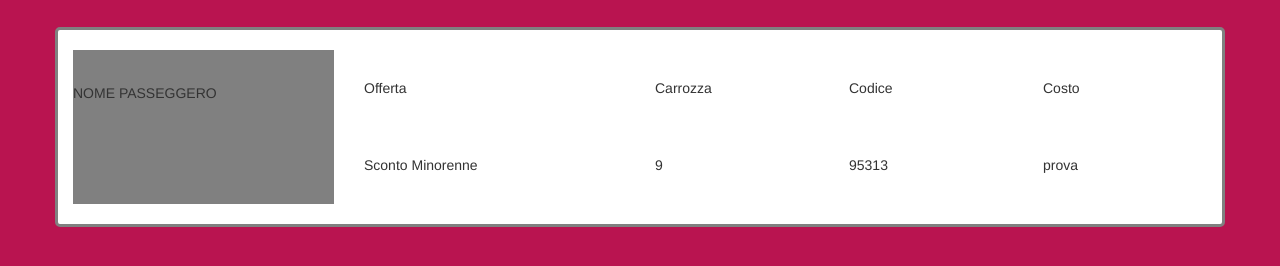
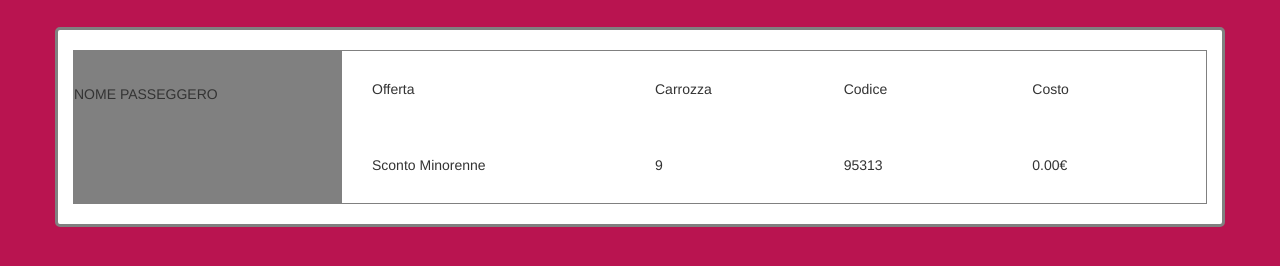
Before and after one commit to SimoneRomiti/js-biglietto-treno-form, a plain HTML site: page index.html in a window 1280 px wide. Both pictures are taken after a click on the button "Genera". Shown: the part 304-570 px from the top of the page. Drawn offline with nearby package versions, Linux system fonts and the light colour scheme.

Commit message:
Biglietto completo

```diff
--- a/css/style.css
+++ b/css/style.css
@@ -32,6 +32,18 @@ header{
   border: 1px solid #B91450;
 }
 
+.different{
+  margin-left: 0;
+  margin-right: 0;
+  border: 1px solid grey;
+}
+.first{
+  padding-left: 0;
+}
+.last{
+  padding-right: 0;
+}
+
 .margin{
   margin-top: 20px;
   height: 25vh;
@@ -51,3 +63,15 @@ header{
   flex-direction: column;
   justify-content: space-around;
 }
+
+@media screen and (max-width: 550px) {
+
+  .margin{
+    height: 15vh;
+  }
+
+  .height{
+    font-size: 10px;
+  }
+
+}
--- a/index.html
+++ b/index.html
@@ -73,8 +73,8 @@
         </div>
 
         <div class="container white margin">
-          <div class="row height">
-            <div class="col-xs-3 height">
+          <div class="row different height">
+            <div class="col-xs-3 height first">
 
               <div class="nome-passeggero height flex">
                 NOME PASSEGGERO
@@ -113,10 +113,10 @@
               </div>
             </div>
 
-            <div class="col-xs-2 height">
+            <div class="col-xs-2 height last">
               <div class="costo height flex">
                 Costo
-                <div id="prezzo">
+                <div id="price">
                   prova
                 </div>
               </div>
--- a/js/script.js
+++ b/js/script.js
@@ -5,6 +5,8 @@ var numeroKm;
 var eta;
 var numeroCasualeCarrozza;
 var codice;
+var prezzoSenzaSconto;
+var prezzoFinale;
 
 genera.addEventListener("click",
 function(){
@@ -41,7 +43,21 @@ function(){
 
   document.getElementById("code-number").innerHTML = codice;
 
+  // PREZZO
+  prezzoSenzaSconto = numeroKm * 0.21;
+  console.log(prezzoSenzaSconto);
 
+  if(eta == "Minorenne"){
+    prezzoFinale = prezzoSenzaSconto - ((prezzoSenzaSconto * 20) / 100);
+  }else if(eta == "Over65"){
+    prezzoFinale = prezzoSenzaSconto - ((prezzoSenzaSconto * 40) / 100);
+  } else{
+    prezzoFinale = prezzoSenzaSconto;
+  }
+  prezzoFinale = prezzoFinale.toFixed(2);
+  console.log(prezzoFinale);
+
+  document.getElementById("price").innerHTML = prezzoFinale + "€";
 }
 );
 
```
